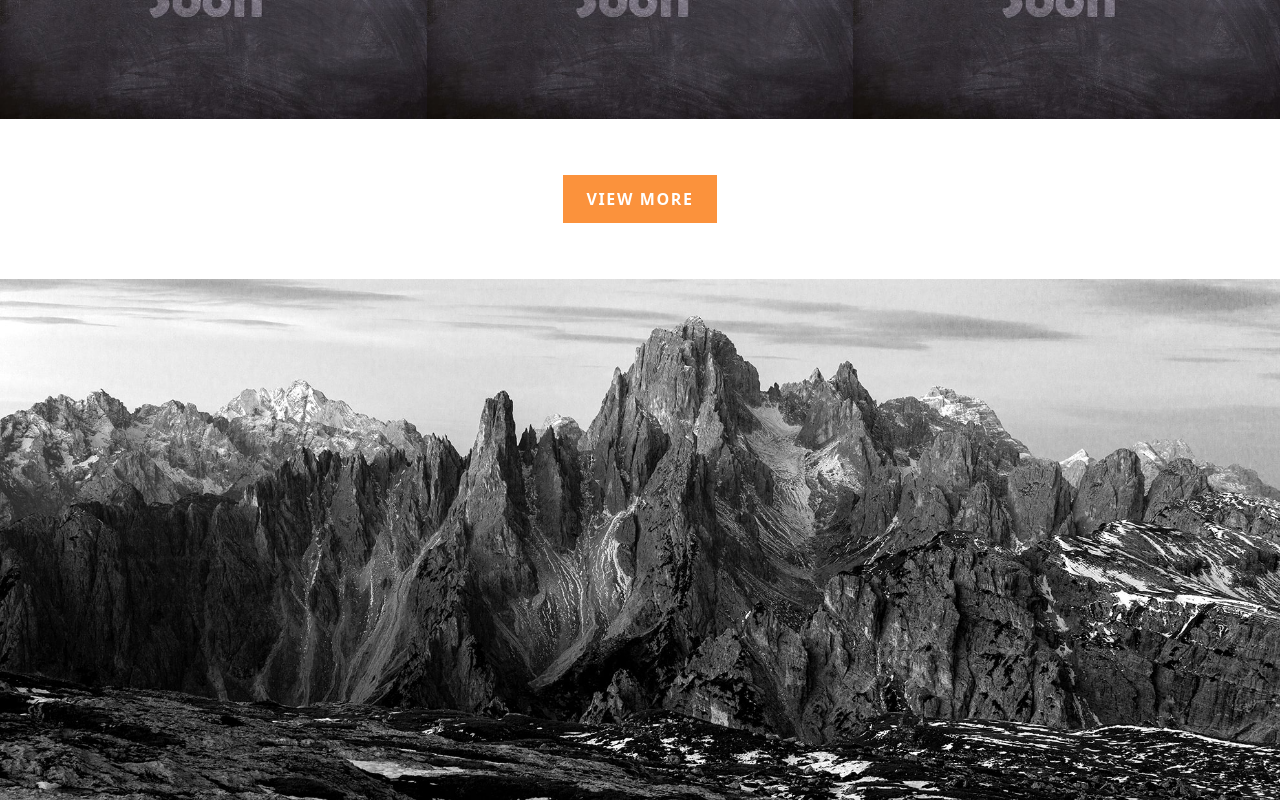
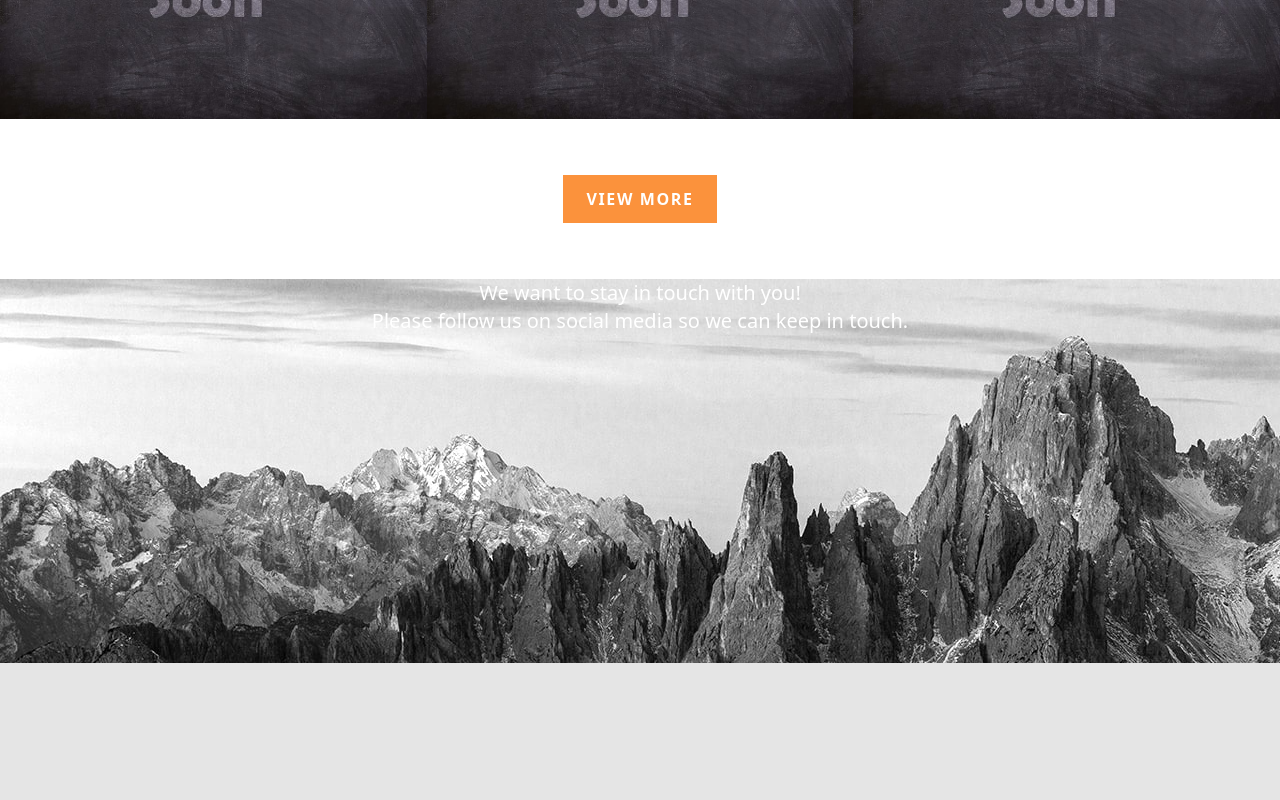
Before and after one commit to BehnamSeydAbadi/Portfolio, a React (Create React App) app: page / in a window 1280 px wide. Shown: the part 2067-2867 px from the top of the page. After the commit the page ends 2730 px from the top, so only its background shows below. Built offline with nearby package versions, Linux system fonts and the light colour scheme.

Commit message:
contactMe tailwind classes added

```diff
--- a/src/Components/ContactMe.jsx
+++ b/src/Components/ContactMe.jsx
@@ -1,9 +1,18 @@
 import React from "react";
 
 function ContactMe({ instagramUrl, linkedInUrl, githubUrl }) {
-  return <div className="align-center">
-      <img src="/Images/w4-min.jpg"/>
-  </div>;
+  return (
+    <div
+      className='
+    bg-contactMe
+     w-full h-80 sm:h-96
+     flex justify-center'>
+      <div className='text-white text-xl text-center'>
+        We want to stay in touch with you!
+        <div> Please follow us on social media so we can keep in touch.</div>
+      </div>
+    </div>
+  );
 }
 
 export default ContactMe;
--- a/tailwind.config.js
+++ b/tailwind.config.js
@@ -14,6 +14,9 @@ module.exports = {
       colors: {
         cadmiumOrange: "#fb923c",
       },
+      backgroundImage: {
+        'contactMe': "url('../public/Images/w4-min.jpg')",
+      }
     },
   },
   plugins: [],
```
